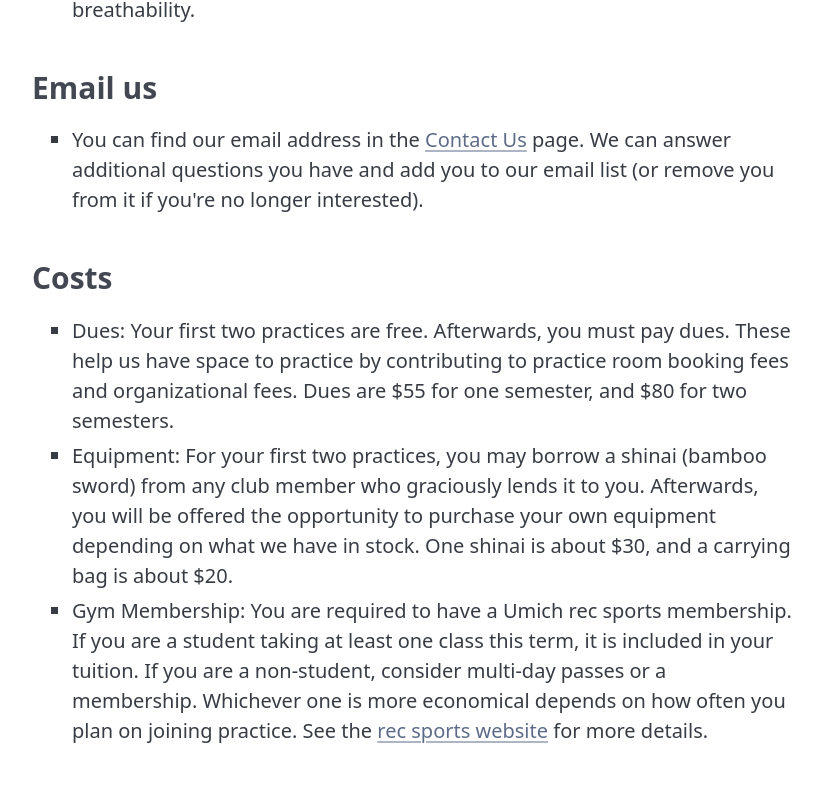
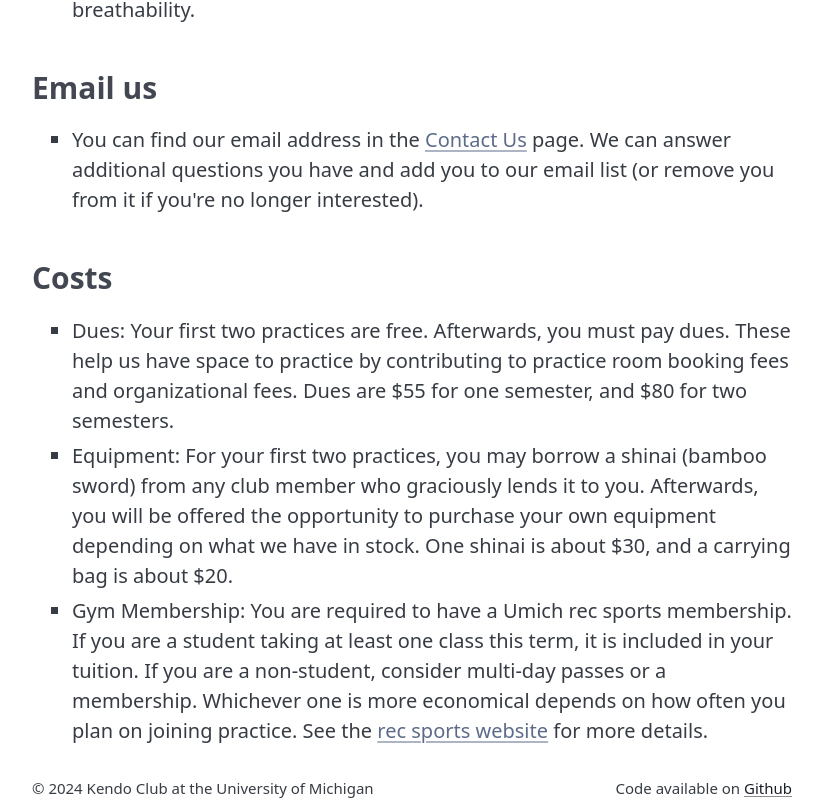
Before and after one commit to kendoclub-at-umich/website, a SvelteKit app: page / in a window 1280 px wide. Shown: the part 1018-1829 px from the top of the page, without its empty margins (228-1051 px from the left). Before the commit the page ends 1784 px from the top, so only its background shows below. Built offline with nearby package versions, Linux system fonts and the light colour scheme.

Commit message:
feat: ✨ add footer to link to gihub
close #62

```diff
--- a/src/lib/styles.scss
+++ b/src/lib/styles.scss
@@ -68,6 +68,7 @@
 }
 
 .container {
+	width: 100%;
 	max-width: min(40rem, calc(75dvw + 120px));
 	margin-inline: auto;
 	padding-inline: var(--pico-spacing);
--- a/src/routes/+layout.svelte
+++ b/src/routes/+layout.svelte
@@ -21,8 +21,35 @@
 	<slot />
 </main>
 
+<footer>
+	<div class="container">
+		<span>&copy; 2024 Kendo Club at the University of Michigan</span>
+		<span>
+			Code available on
+			<a class="contrast" href="https://github.com/kendoclub-at-umich/website">Github</a>
+		</span>
+	</div>
+</footer>
+
 <style>
+	:global(body) {
+		min-height: 100dvh;
+		display: grid;
+		grid-template-rows: auto minmax(auto, 1fr) auto;
+	}
 	main {
 		padding-top: 32px;
 	}
+	footer > div {
+		display: flex;
+		justify-content: space-between;
+		padding-block: 0.5lh;
+		font-weight: 200;
+		font-size: 0.75em;
+	}
+	@media (width<480px) {
+		footer > div {
+			flex-direction: column;
+		}
+	}
 </style>
--- a/src/routes/calendar/+page.svelte
+++ b/src/routes/calendar/+page.svelte
@@ -16,6 +16,6 @@
 	#calendar-container {
 		margin: 0 auto;
 		font-size: min(18px, 0.75em);
-		max-width: max(640px, calc((4 / 3) * (100lvh - 200px)));
+		max-width: max(640px, calc((4 / 3) * (100lvh - 220px)));
 	}
 </style>
```
